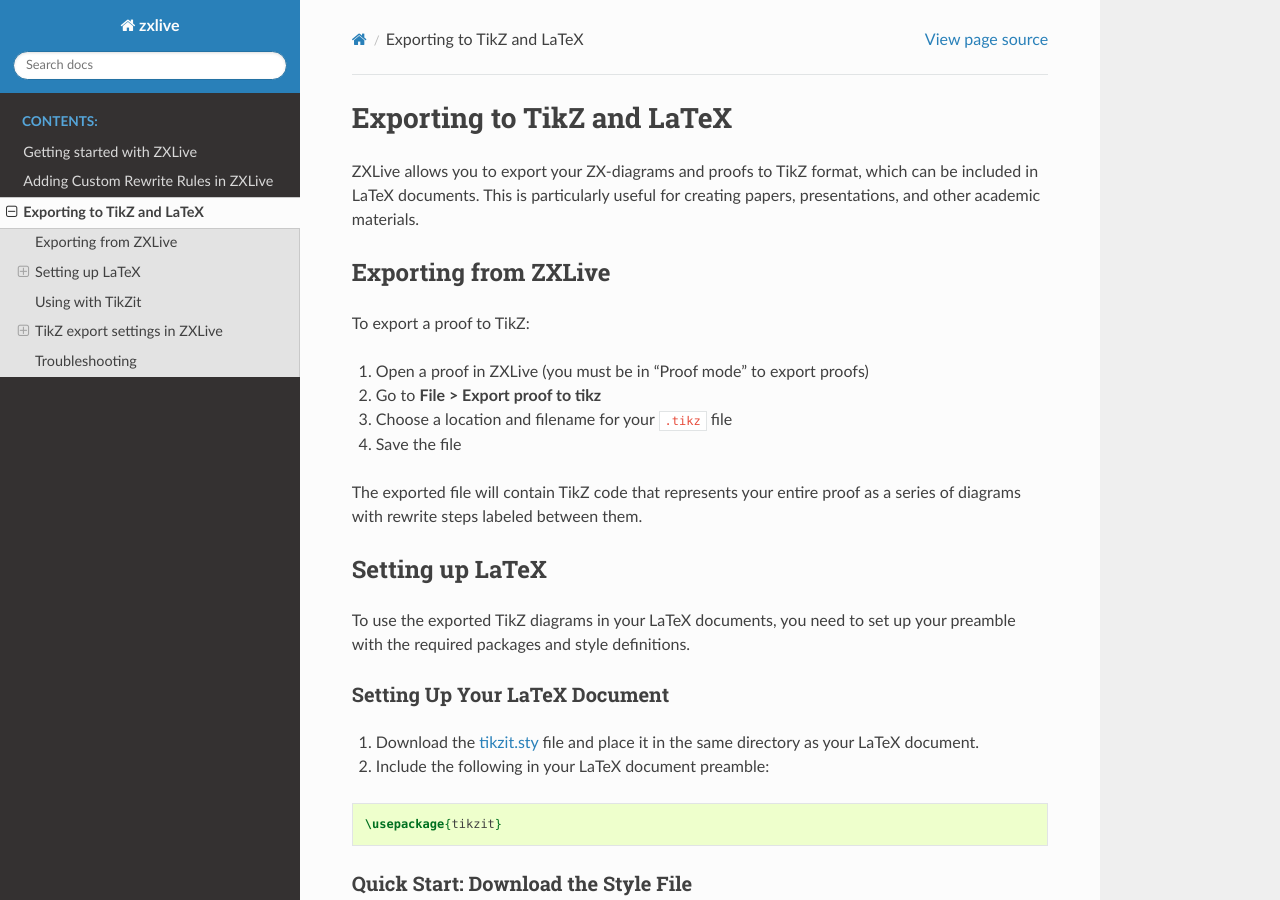
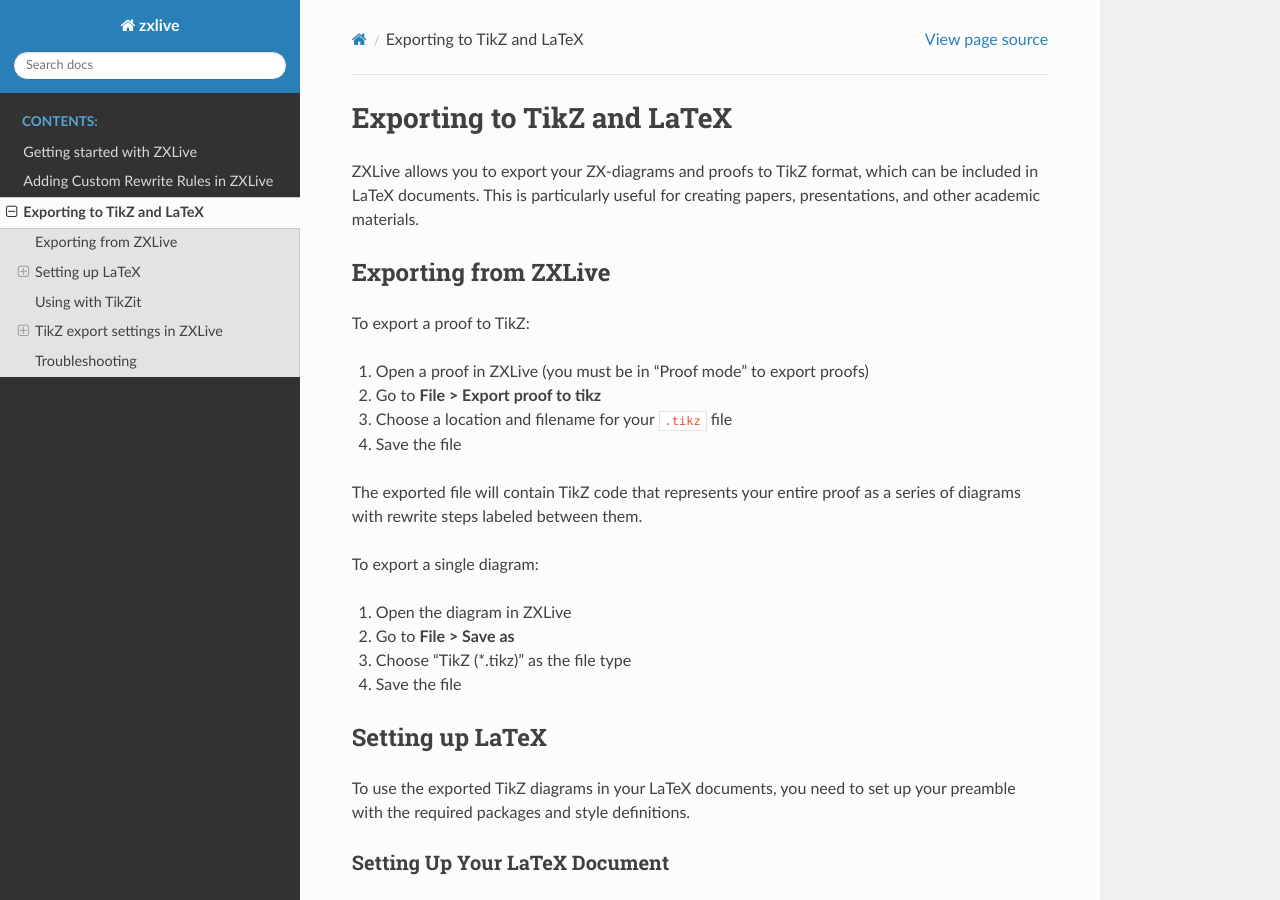
Before and after one commit to zxcalc/zxlive, a Sphinx documentation site: the page built from doc/tikz_export.md, in a window 1280 px wide and 900 px high. Built offline with Sphinx 7.4.7 and the Read the Docs theme 3.1.0, drawn with Linux system fonts in a browser that asks for light colours.

Commit message:
tikz doc for exporting single diagram

```diff
--- a/doc/tikz_export.md
+++ b/doc/tikz_export.md
@@ -12,6 +12,13 @@
 4. Save the file
 
 The exported file will contain TikZ code that represents your entire proof as a series of diagrams with rewrite steps labeled between them.
+
+To export a single diagram:
+
+1. Open the diagram in ZXLive
+2. Go to **File > Save as**
+3. Choose "TikZ (*.tikz)" as the file type
+4. Save the file
 
 ## Setting up LaTeX
 
```
